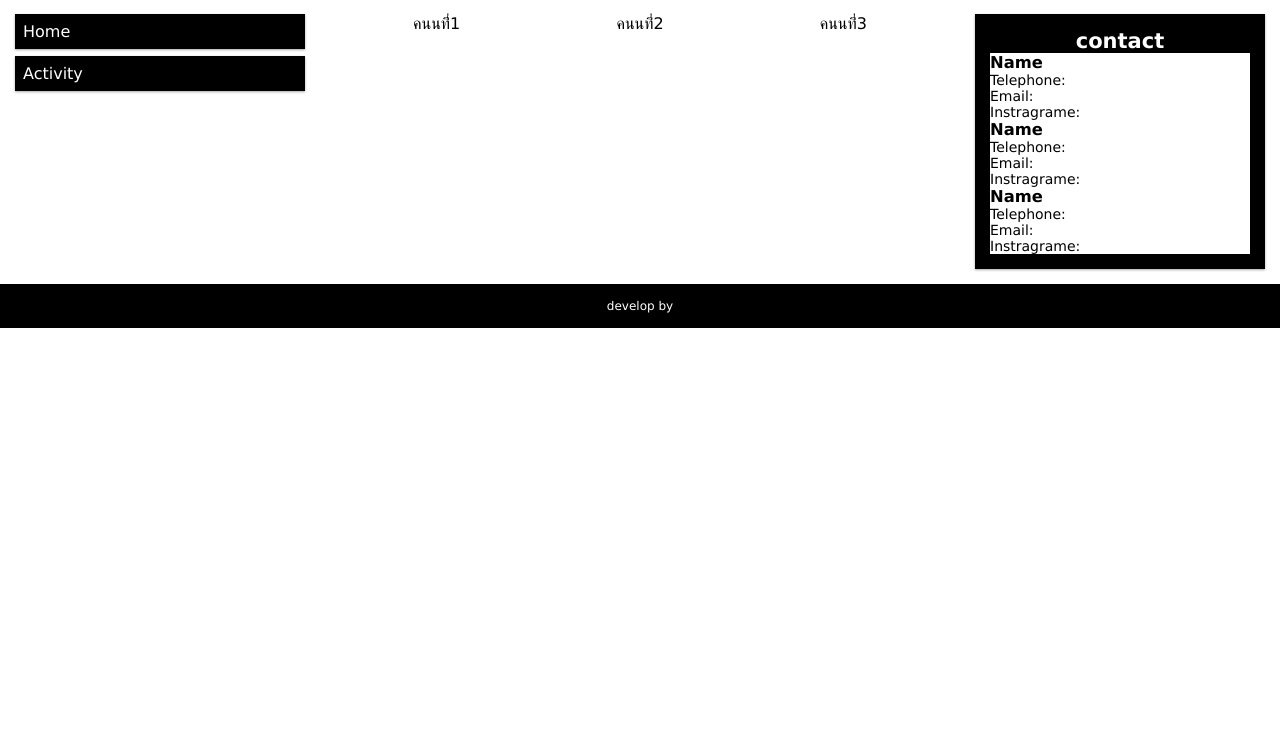
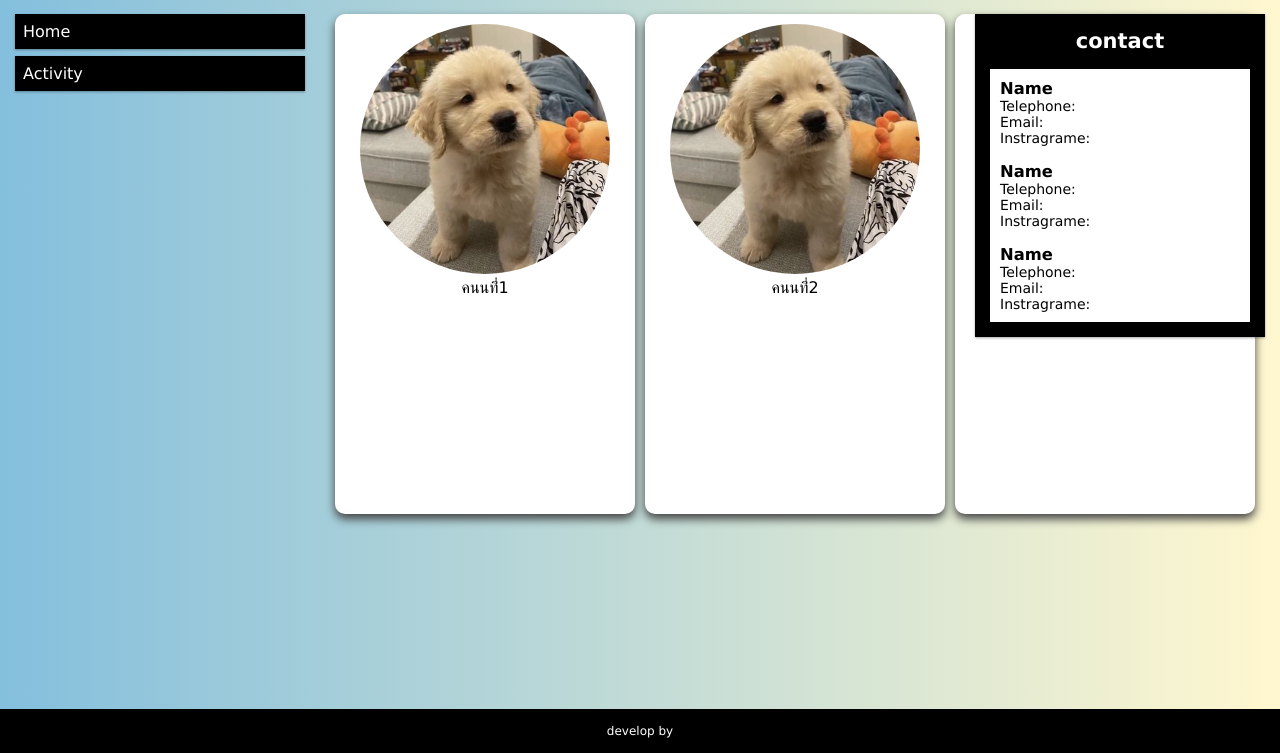
Before and after one commit to woonwhy/CS100-Project-G39, a plain HTML site: page index.html in a window 1280 px wide. Shown: the part 69-822 px from the top of the page. Before the commit the page ends 800 px from the top, so only its background shows below. Drawn offline with Linux system fonts and the light colour scheme.

Commit message:
edited stucture

```diff
--- a/index.html
+++ b/index.html
@@ -11,7 +11,7 @@
 <body>
 
 <div class="header">
-  <h1>CSTU Passport</h1>
+  <h1>CSTU PASSPORT</h1>
 </div>
 
 <div class="row">
@@ -25,9 +25,21 @@
 
   <div class="col-6 col-s-9">
     <div class="content">
+      <div class="card">
+        <img class="image" src="img/test.jpg" width="250px" height="250px"><br>
         <p class="1">คนนที่่1</p>
+      </div>
+      <div class="card">
+        <img class="image" src="img/test.jpg" width="250px" height="250px"><br>
         <p class="2">คนนที่่2</p>
+      </div>
+      <div class="card">
+        <img class="image" src="img/test.jpg" width="250px" height="250px"><br>
         <p class="3">คนนที่่3</p>
+      </div>
+
+
+
     </div>
   </div>
 
@@ -35,7 +47,7 @@
 
   <div class="col-3 col-s-12">
     <div class="aside">
-      <h2>contact</h2>
+      <h2>contact</h2><br>
       <div class="boxaside">
         <h3>Name</h3>
         <p>
@@ -43,12 +55,14 @@
           Email:<br>
           Instragrame:
         <p>
+          <br>
           <h3>Name</h3>
           <p>
             Telephone:<br>
             Email:<br>
             Instragrame:
           <p>
+            <br>
             <h3>Name</h3>
             <p>
               Telephone:<br>
--- a/style/style.css
+++ b/style/style.css
@@ -103,10 +103,15 @@
     text-align: center;
     display:grid;
     grid-template-columns: auto auto auto;
+    gap: 10px;
+    height: 85vh;
   }
   .boxaside{
     background-color: #ffffff;
     text-align: left;
+    padding-left: 10px;
+    padding-top: 10px;
+    padding-bottom: 10px;
   }
   .boxaside h3{
     color: #000;
@@ -115,3 +120,17 @@
   .boxaside p{
     color: #000;
   }
+  body{
+    background: linear-gradient(90deg,#84BFDD, #FFF7CF);
+  }
+  .card{
+    background: #ffffff;
+    width:300px;
+    height: 500px;
+    padding: 10px;
+    box-shadow:  0px 5px  10px 0px #444;
+    border-radius: 10px;
+  }
+  .image{
+    border-radius: 500px;
+  }
--- a/style/stylejs.css
+++ b/style/stylejs.css
@@ -18,6 +18,7 @@ body {
     padding: 20px;
     border: 1px solid #ccc;
     border-radius: 5px;
+    background-color: #fff;
   }
 
   /* Center-align the heading and add margin at the bottom */
```
Also changed, not shown: html/activity.html (+1 -1 lines), img/test.jpg (added).
